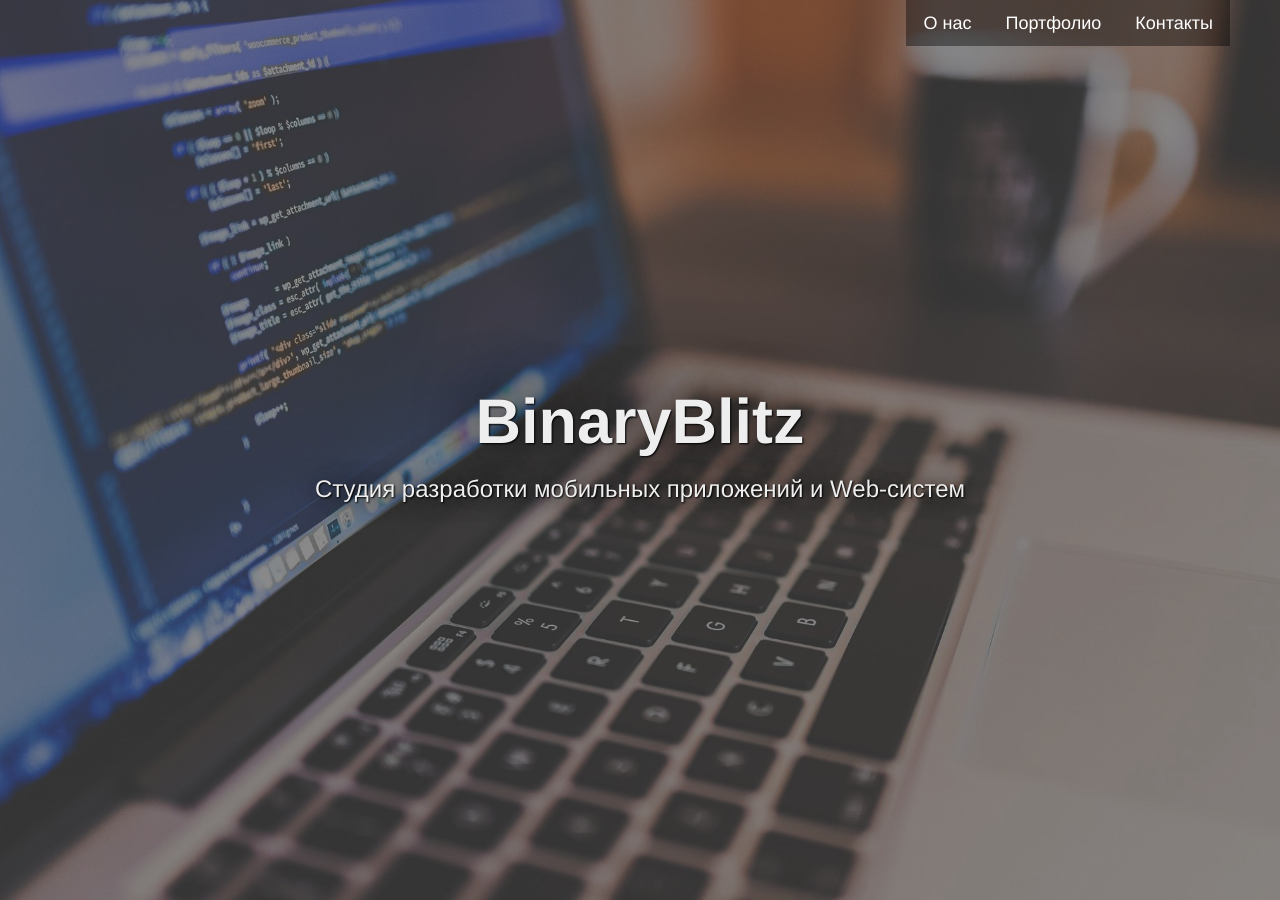
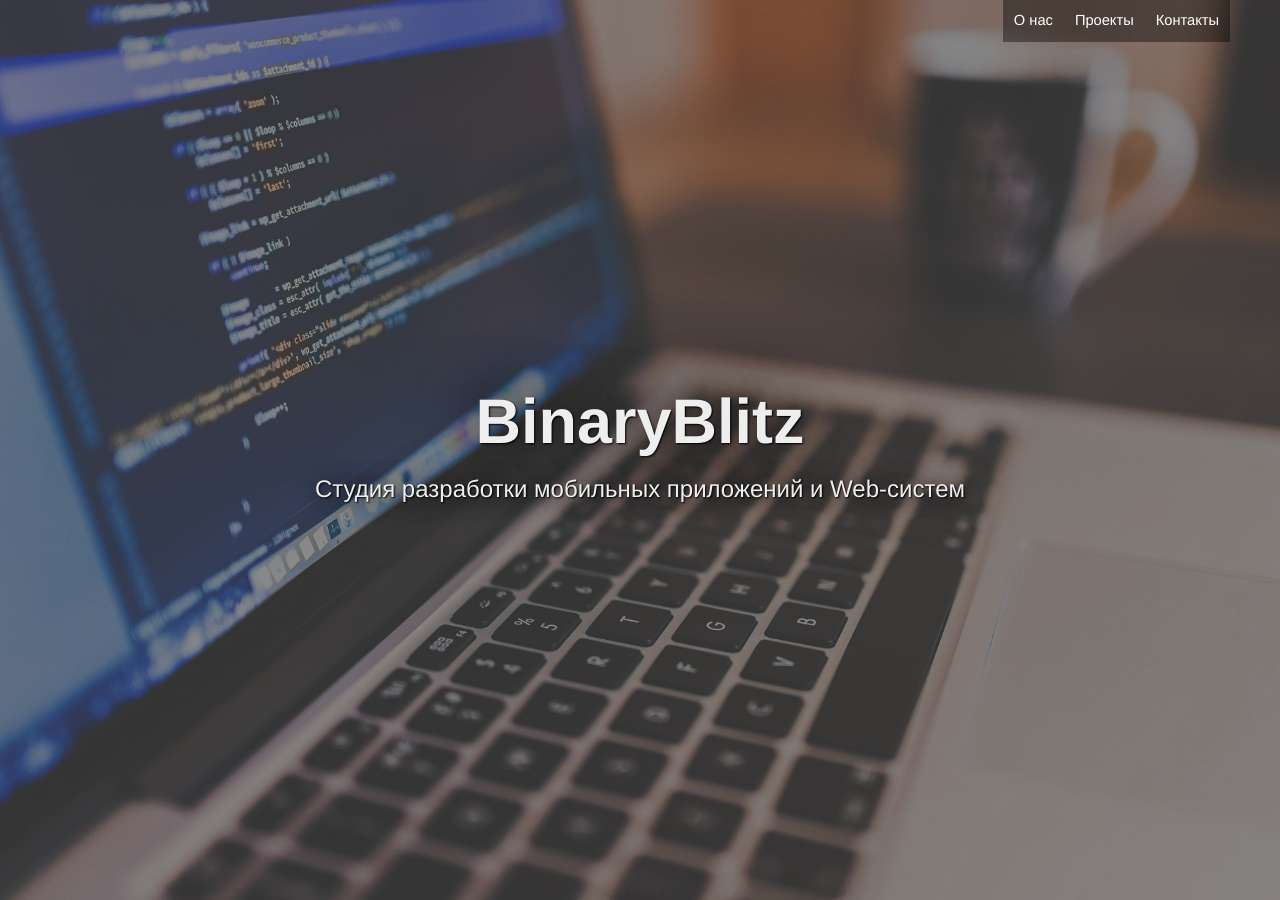
Before and after one commit to BinaryBlitz/binaryblitz.github.io, a Jekyll site: the page built from index.html, in a window 1280 px wide and 900 px high. Built offline with Jekyll 4.4.1, drawn with Linux system fonts in a browser that asks for light colours; a style sheet for code colours, icons or effects is not loaded.

Commit message:
Center menu buttons (#6)
* Center menu buttons

* Fix font size

```diff
--- a/_includes/menu.html
+++ b/_includes/menu.html
@@ -1,7 +1,7 @@
 <div class="menu">
   <ul>
     <li><a href="#about" class="btn btn-dark btn-lg">О нас</a></li>
-    <li><a href="#portfolio" class="btn btn-dark btn-lg">Портфолио</a></li>
+    <li><a href="#portfolio" class="btn btn-dark btn-lg">Проекты</a></li>
     <li><a href="#call-to-action" class="btn btn-dark btn-lg">Контакты</a></li>
   </ul>
 </div>
--- a/css/stylish-portfolio.css
+++ b/css/stylish-portfolio.css
@@ -191,6 +191,11 @@ hr.small {
     list-style-type: none;
 }
 
+.menu ul li a {
+    font-size: 11pt;
+    padding: 10px;
+}
+
 /* About */
 
 .about {
```
